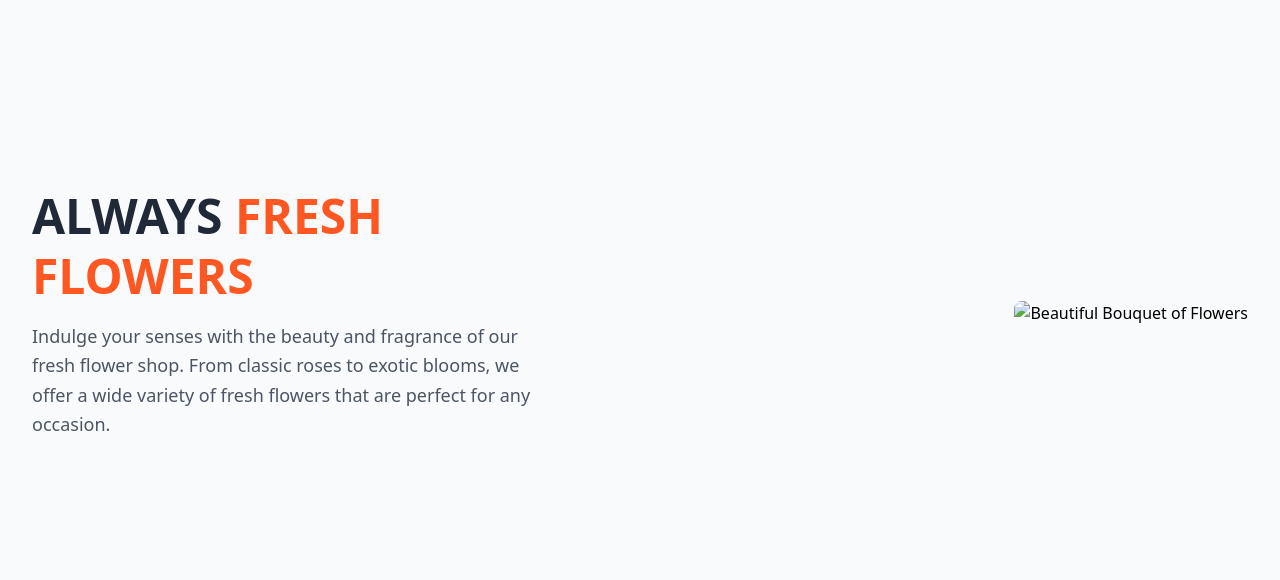
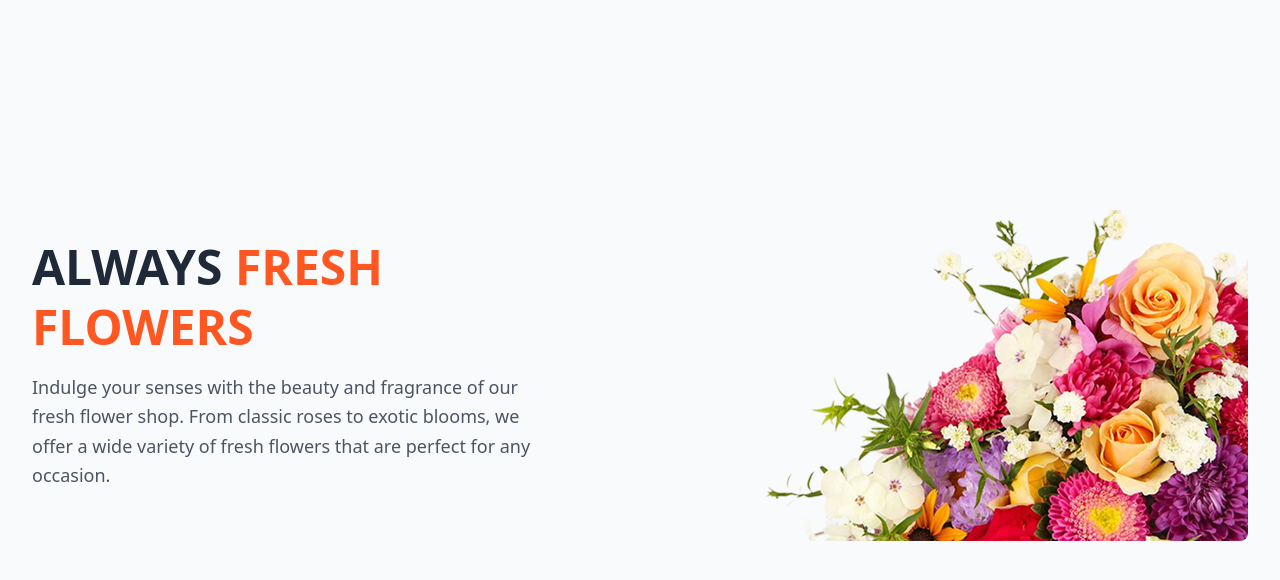
Before and after one commit to rabiulawal0034/B12A02, a plain HTML site: page index.html in a window 1280 px wide. Shown: the part 78-658 px from the top of the page. Drawn offline with nearby package versions, Linux system fonts and the light colour scheme; the site is published under a folder, as on GitHub Pages, so addresses that start at the root find nothing.

Commit message:
first revised

```diff
--- a/index.html
+++ b/index.html
@@ -57,7 +57,7 @@
                 </p>
             </div>
             <div class="md:w-1/2 flex justify-center md:justify-end mb-8 md:mb-0">
-                <img src="/assets/hero-flower.png" alt="Beautiful Bouquet of Flowers" class="max-w-full h-auto rounded-lg">
+                <img src="assets/hero-flower.png" alt="Beautiful Bouquet of Flowers" class="max-w-full h-auto rounded-lg">
             </div>
         </div>
     </section>
```
